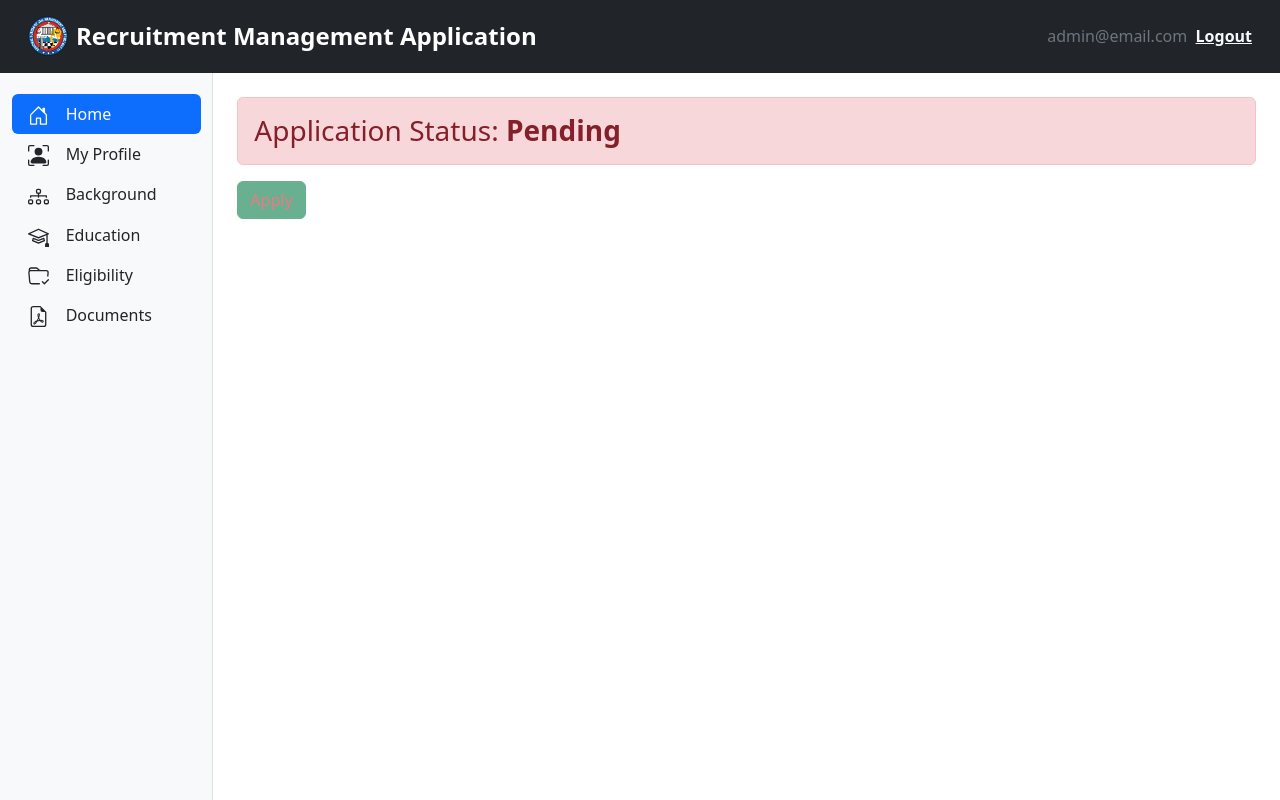
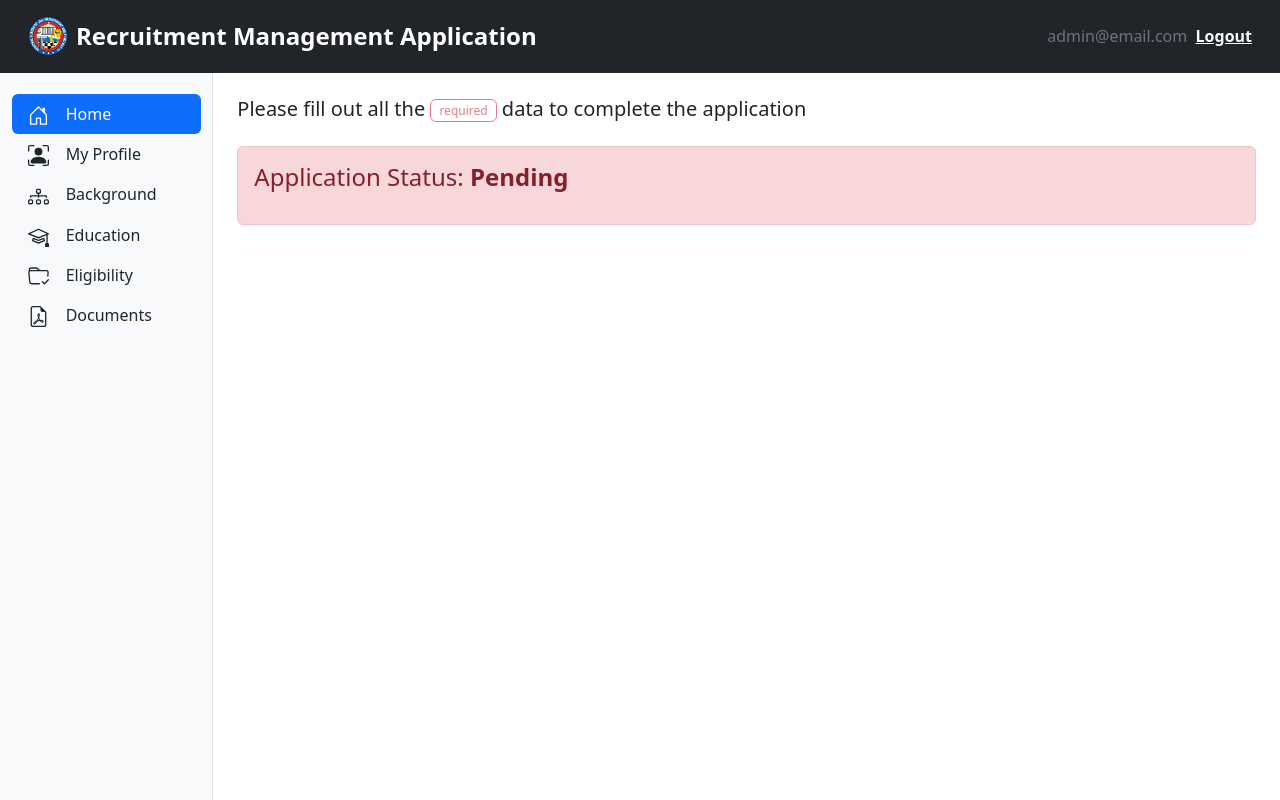
Before and after one commit to k3nmasanguid/bjmp11rma, a Django app: page / in a window 1280 px wide. Run offline with Django 4.2, Linux system fonts and the light colour scheme; a user stored in the database is signed in; data comes from the database, SQL or seed files in the repository; both versions use the stored data as it was after the commit; some libraries are stand-ins or nearby versions.

Commit message:
8/10/2022 5.27pm

```diff
--- a/authentication/models.py
+++ b/authentication/models.py
@@ -28,6 +28,7 @@ class UserAccountManager(BaseUserManager):
 class User(AbstractBaseUser):
     APPLICATION_STATUS = (
         ('Complete', 'Complete'),
+        ('For Submission', 'For Submission'),
         ('Pending', 'Pending'),
     )
 
@@ -37,7 +38,7 @@ class User(AbstractBaseUser):
 
     status = models.CharField('Application Status', max_length=20, default='Pending' ,choices=APPLICATION_STATUS)
 
-    batch = models.ManyToManyField(to='rma.Quota')
+    batch = models.ManyToManyField(to='rma.Quota', null=True, blank=True)
 
     is_admin = models.BooleanField(default=False)
     is_active = models.BooleanField(default=True)
--- a/rma/views.py
+++ b/rma/views.py
@@ -1,6 +1,7 @@
 
 
-from django.shortcuts import get_object_or_404, render, HttpResponse
+from re import U
+from django.shortcuts import get_object_or_404, render, HttpResponse, redirect
 from django.core.exceptions import ObjectDoesNotExist
 from django.contrib.auth.decorators import login_required
 from authentication.models import User
@@ -43,7 +44,7 @@ def update_status(request):
 
     user = User.objects.get(id=request.user.id)
     if p_info and present_add and permanent_add and father and mother and primary and highschool and college and eligibility and pds and tor and cav and diploma and birthcert and eligibilitydoc and sketch and barangay and nbi and police and fiscal and mtc and rtc and pnpdi:
-        user.status = "Complete"
+        user.status = "For Submission"
         user.save()
     else:
         user.status = "Pending"
@@ -54,14 +55,25 @@ def update_status(request):
 def home(request):
     update_status(request)
     user = User.objects.get(id=request.user.id)
+
+    q = get_or_none(Quota,status='Open')
+
+    if q is None:
+        update_status(request)
+    else:
+        u = get_or_none(User,id=request.user.id, batch=q)
+        if u and user.status != "Pending":
+            user.status = "Complete"
+            user.save()
+        else:
+            update_status(request)
+
     return render(request, 'home.html',{'user':user})
 
 
 @login_required()
 def profile(request):
-    update_status(request)
     return render(request, 'profile.html')
-
 
 
 @login_required()
@@ -96,7 +108,7 @@ def personal_info(request):
         form = PersonalInfoForm(request.POST, instance=obj)
         if form.is_valid():
             form.save()
-            update_status(request)
+
             return HttpResponse(status=204, headers={'HX-Trigger': 'personal_info'})
     else:
         form = PersonalInfoForm(instance=obj)
@@ -113,7 +125,7 @@ def present_address(request):
         form = PresentAddressForm(request.POST, instance=obj)
         if form.is_valid():
             form.save()
-            update_status(request)
+
             return HttpResponse(status=204, headers={'HX-Trigger': 'present_address'})
     else:
         form = PresentAddressForm(instance=obj)
@@ -130,7 +142,7 @@ def permanent_address(request):
         form = PermanentAddressForm(request.POST, instance=obj)
         if form.is_valid():
             form.save()
-            update_status(request)
+
             return HttpResponse(status=204, headers={'HX-Trigger': 'permanent_address'})
     else:
         form = PermanentAddressForm(instance=obj)
@@ -143,7 +155,6 @@ def permanent_address(request):
 
 @login_required()
 def background(request):
-    update_status(request)
     return render(request, 'background.html')
 
 @login_required()
@@ -203,7 +214,7 @@ def father(request):
         form = FatherForm(request.POST, instance=obj)
         if form.is_valid():
             form.save()
-            update_status(request)
+
             return HttpResponse(status=204, headers={'HX-Trigger': 'father'})
     else:
         form = FatherForm(instance=obj)
@@ -220,7 +231,7 @@ def mother(request):
         form = MotherForm(request.POST, instance=obj)
         if form.is_valid():
             form.save()
-            update_status(request)
+
             return HttpResponse(status=204, headers={'HX-Trigger': 'mother'})
     else:
         form = MotherForm(instance=obj)
@@ -306,7 +317,6 @@ def children_delete(request, id):
 
 @login_required()
 def education(request):
-    update_status(request)
     return render(request, 'education.html')
 
 @login_required()
@@ -346,7 +356,7 @@ def primary(request):
             primary = form.save(commit=False)
             primary.user_id = request.user.id
             primary.save()
-            update_status(request)
+
             return HttpResponse(status=204, headers={'HX-Trigger': 'primary'})
     else:
         form = PrimaryForm()
@@ -384,7 +394,7 @@ def high_school(request):
             high_school = form.save(commit=False)
             high_school.user_id = request.user.id
             high_school.save()
-            update_status(request)
+
             return HttpResponse(status=204, headers={'HX-Trigger': 'high_school'})
     else:
         form = HighSchoolForm()
@@ -458,7 +468,7 @@ def college(request):
             college = form.save(commit=False)
             college.user_id = request.user.id
             college.save()
-            update_status(request)
+
             return HttpResponse(status=204, headers={'HX-Trigger': 'college'})
     else:
         form = CollegeForm()
@@ -535,7 +545,6 @@ def graduate_delete(request, id):
 ############################################################### LOADED DATA IN ELIGIBILITY PAGE #########################################################################
 @login_required()
 def eligibility(request):
-    update_status(request)
     return render(request, 'eligibility.html')
 
 @login_required()
@@ -554,7 +563,7 @@ def eligibility_add(request):
             eligibility = form.save(commit=False)
             eligibility.user_id = request.user.id
             eligibility.save()
-            update_status(request)
+
             return HttpResponse(status=204, headers={'HX-Trigger': 'eligibility'})
     else:
         form = EligibilityForm()
@@ -594,7 +603,6 @@ def eligibility_delete(request, id):
 ############################################################### LOADED DATA IN ELIGIBILITY PAGE #########################################################################
 @login_required()
 def documents(request):
-    update_status(request)
     return render(request, 'documents.html')
 
 
@@ -648,7 +656,7 @@ def pds(request):
         form = PDSForm(request.POST, request.FILES ,instance=obj)
         if form.is_valid():
             form.save()
-            update_status(request)
+
             return HttpResponse(status=204, headers={'HX-Trigger': 'documents'})
     else:
         form = PDSForm(instance=obj)
@@ -678,7 +686,7 @@ def tor(request):
         form = TORForm(request.POST, request.FILES ,instance=obj)
         if form.is_valid():
             form.save()
-            update_status(request)
+
             return HttpResponse(status=204, headers={'HX-Trigger': 'documents'})
     else:
         form = TORForm(instance=obj)
@@ -707,7 +715,7 @@ def cav(request):
         form = CAVForm(request.POST, request.FILES ,instance=obj)
         if form.is_valid():
             form.save()
-            update_status(request)
+
             return HttpResponse(status=204, headers={'HX-Trigger': 'documents'})
     else:
         form = CAVForm(instance=obj)
@@ -736,7 +744,7 @@ def diploma(request):
         form = DiplomaForm(request.POST, request.FILES ,instance=obj)
         if form.is_valid():
             form.save()
-            update_status(request)
+
             return HttpResponse(status=204, headers={'HX-Trigger': 'documents'})
     else:
         form = DiplomaForm(instance=obj)
@@ -766,7 +774,7 @@ def birthcert(request):
         form = BirthCertForm(request.POST, request.FILES ,instance=obj)
         if form.is_valid():
             form.save()
-            update_status(request)
+
             return HttpResponse(status=204, headers={'HX-Trigger': 'documents'})
     else:
         form = BirthCertForm(instance=obj)
@@ -795,7 +803,7 @@ def eligibilitydoc(request):
         form = EligibilityDocForm(request.POST, request.FILES ,instance=obj)
         if form.is_valid():
             form.save()
-            update_status(request)
+
             return HttpResponse(status=204, headers={'HX-Trigger': 'documents'})
     else:
         form = EligibilityDocForm(instance=obj)
@@ -853,7 +861,7 @@ def sketch(request):
         form = SketchForm(request.POST, request.FILES ,instance=obj)
         if form.is_valid():
             form.save()
-            update_status(request)
+
             return HttpResponse(status=204, headers={'HX-Trigger': 'documents'})
     else:
         form = SketchForm(instance=obj)
@@ -910,7 +918,7 @@ def barangay(request):
         form = BarangayForm(request.POST, request.FILES ,instance=obj)
         if form.is_valid():
             form.save()
-            update_status(request)
+
             return HttpResponse(status=204, headers={'HX-Trigger': 'documents'})
     else:
         form = BarangayForm(instance=obj)
@@ -939,7 +947,7 @@ def nbi(request):
         form = NBIForm(request.POST, request.FILES ,instance=obj)
         if form.is_valid():
             form.save()
-            update_status(request)
+
             return HttpResponse(status=204, headers={'HX-Trigger': 'documents'})
     else:
         form = NBIForm(instance=obj)
@@ -968,7 +976,7 @@ def police(request):
         form = PoliceForm(request.POST, request.FILES ,instance=obj)
         if form.is_valid():
             form.save()
-            update_status(request)
+
             return HttpResponse(status=204, headers={'HX-Trigger': 'documents'})
     else:
         form = PoliceForm(instance=obj)
@@ -997,7 +1005,7 @@ def fiscal(request):
         form = FiscalForm(request.POST, request.FILES ,instance=obj)
         if form.is_valid():
             form.save()
-            update_status(request)
+
             return HttpResponse(status=204, headers={'HX-Trigger': 'documents'})
     else:
         form = FiscalForm(instance=obj)
@@ -1027,7 +1035,7 @@ def mtc(request):
         form = MTCForm(request.POST, request.FILES ,instance=obj)
         if form.is_valid():
             form.save()
-            update_status(request)
+
             return HttpResponse(status=204, headers={'HX-Trigger': 'documents'})
     else:
         form = MTCForm(instance=obj)
@@ -1056,7 +1064,7 @@ def rtc(request):
         form = RTCForm(request.POST, request.FILES ,instance=obj)
         if form.is_valid():
             form.save()
-            update_status(request)
+
             return HttpResponse(status=204, headers={'HX-Trigger': 'documents'})
     else:
         form = RTCForm(instance=obj)
@@ -1085,7 +1093,6 @@ def pnpdi(request):
         form = PNPDIForm(request.POST, request.FILES ,instance=obj)
         if form.is_valid():
             form.save()
-            update_status(request)
             return HttpResponse(status=204, headers={'HX-Trigger': 'documents'})
     else:
         form = PNPDIForm(instance=obj)
@@ -1106,9 +1113,13 @@ def pnpdi_delete(request, id):
 
 @login_required()
 def apply(request):
-    # pass
+    msg = ""
     user = User.objects.get(id=request.user.id)
-    if user.status == "Complete":
+    if user.status == "For Submission":
         quota = get_or_none(Quota, status = 'Open')
-        user.batch.add(quota.id)
-    return render(request, 'home.html')
+        if quota is not None:
+            user.batch.add(quota.id)
+            return redirect('home')
+        else:
+            msg = "There is no open quota"
+    return render(request,'home.html', {'msg':msg})
--- a/templates/home.html
+++ b/templates/home.html
@@ -10,16 +10,30 @@
         {% include 'includes/main_sidenav.html' %}
 
         <main class="col-md-9 ms-sm-auto col-lg-10 px-md-4">
+            <div class="mt-4">
+                <h5>Please fill out all the <button type="button" class="btn btn-outline-danger" disabled
+                    style="--bs-btn-padding-y: .10rem; --bs-btn-padding-x: .5rem; --bs-btn-font-size: .75rem;">
+                    required
+                </button> data to complete the application </h5>
+            </div>
+            <div class="mt-4 pb-4 {% if user.status == "For Submission" %}alert alert-warning {% elif user.status == "Complete" %}alert alert-success {% else %}alert alert-danger{% endif %}">
+                <h1 class="h4 fw-normal">
+                    Application Status:
+                    <span class="fw-bold">
+                        {% if user.status == "Complete" %}
+                            {{user.status}}
+                        {% else %}
+                            {{user.status}}
+                        {% endif %}
 
-            <div class="mt-4 pb-2 {% if user.status == "Complete" %}alert alert-success {% else %}alert alert-danger{% endif %}">
-                <h1 class="h3 fw-normal">Application Status: <span class="fw-bold">{{user.status}}</span>
+                    </span>
                 </h1>
-                <h1 class="h4"></h1>
+                {% if user.status == "For Submission" %}
+                    <p class="mt-3"><i>Submit application to complete</i></p>
+                    <a href="{% url 'apply' %}" type="button" class="btn btn-success fw-bold"><i class="bi bi-chevron-right"></i>Submit Application</a>
+                {% endif %}
+                <span class="text-danger">{{msg}}</span>
             </div>
-            <button type="button" class="btn btn-success" disabled>
-                <a href="{% url 'apply' %}" class="text-decoration-none text-danger">Apply</a>
-            </button>
-
         </main>
     </div>
 </div>
```
Also changed, not shown: authentication/migrations/0005_alter_user_status.py (added), authentication/migrations/0006_alter_user_batch.py (added), db.sqlite3, 2 other files.
